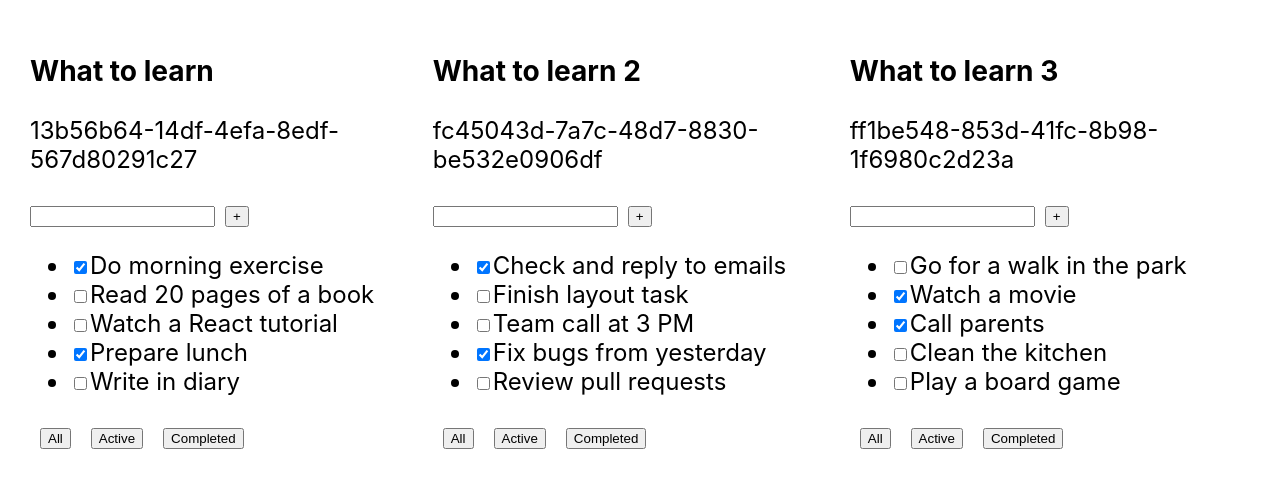
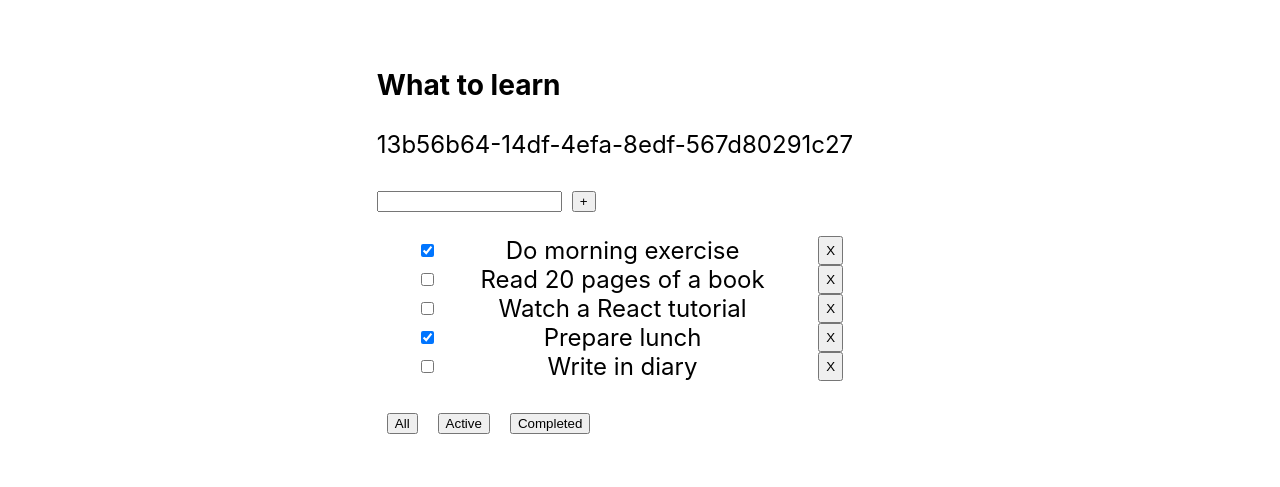
Before and after one commit to VanoKi/todolist-02, a React (Vite) app: page / in a window 1280 px wide. Shown: the part 163-650 px from the top of the page. Built offline with nearby package versions, Linux system fonts and the light colour scheme.

Commit message:
feat: space-between to the li

```diff
--- a/src/App.css
+++ b/src/App.css
@@ -10,3 +10,9 @@
 .app button {
   margin: 0 10px;
 }
+
+.app li {
+  width: 100%;
+  display: flex;
+  justify-content: space-between;
+}
--- a/src/App.tsx
+++ b/src/App.tsx
@@ -27,8 +27,8 @@ export const App = () => {
   return (
     <div className="app">
       <TodolistItem title="What to learn" tasks={tasksToday} truck2={crypto.randomUUID()}/>
-      <TodolistItem title="What to learn 2" tasks={tasksWork} truck2={crypto.randomUUID()}/>
-      <TodolistItem title="What to learn 3" tasks={tasksWeekend} truck2={crypto.randomUUID()}/>
+      {/*<TodolistItem title="What to learn 2" tasks={tasksWork} truck2={crypto.randomUUID()}/>*/}
+      {/*<TodolistItem title="What to learn 3" tasks={tasksWeekend} truck2={crypto.randomUUID()}/>*/}
     </div>
   )
 }
--- a/src/Task.tsx
+++ b/src/Task.tsx
@@ -1,3 +1,5 @@
+import {Button} from "./components/Button.tsx";
+
 type Props = {
   title: string
   isDone: boolean
@@ -8,6 +10,7 @@ export const Task = ({title, isDone}: Props) => {
     <li>
       <input type="checkbox" checked={isDone}/>
       <span>{title}</span>
+      <Button title={'X'}/>
     </li>
   );
 };
```
